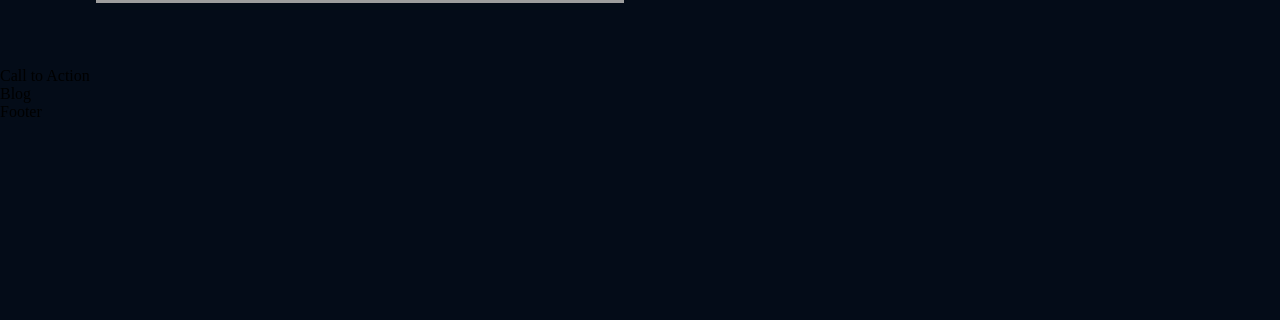
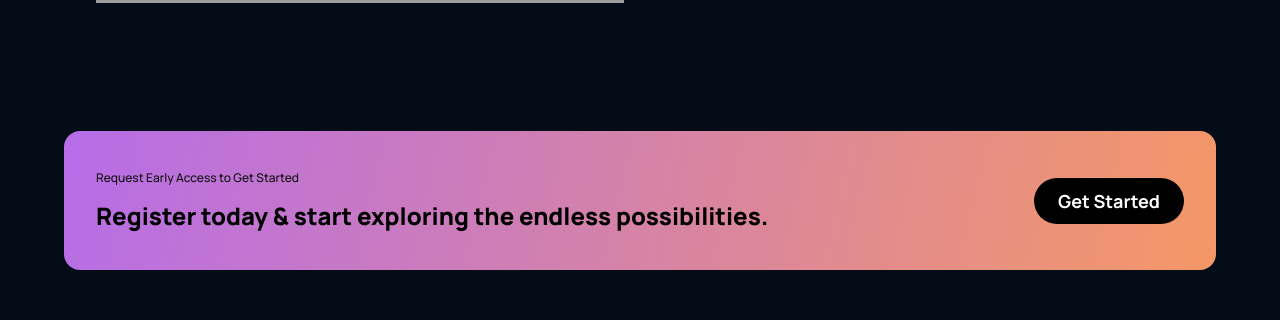
Before and after one commit to blondfro/react-responsive-ui, a React (Create React App) app: page / in a window 1280 px wide. Shown: the part 2720-3040 px from the top of the page. Before the commit the page ends 2841 px from the top, so only its background shows below. Built offline with nearby package versions, Linux system fonts and the light colour scheme; grey boxes are pictures that could not be loaded.

Commit message:
implemented the cta component.

```diff
--- a/src/components/cta/CTA.jsx
+++ b/src/components/cta/CTA.jsx
@@ -3,8 +3,18 @@
 
 function CTA() {
     return (
-        <div>
-            Call to Action
+        <div className="gpt3__cta">
+            <div className="gpt3__cta-content">
+                <p>
+                    Request Early Access to Get Started
+                </p>
+                <h3>
+                    Register today & start exploring the endless possibilities.
+                </h3>
+            </div>
+            <div className="gpt3__cta-btn">
+                <button type="button">Get Started</button>
+            </div>
         </div>
     )
 }
--- a/src/components/cta/cta.css
+++ b/src/components/cta/cta.css
@@ -0,0 +1,84 @@
+.gpt3__cta {
+    display: flex;
+    flex-direction: row;
+    justify-content: space-between;
+    align-items: center;
+
+    padding: 2rem;
+    margin: 4rem;
+    border-radius: 1rem;
+    background: var(--gradient-bar);
+}
+
+.gpt3__cta-content p {
+    font-family: var(--font-family);
+    font-style: normal;
+    font-weight: 500;
+    font-size: 12px;
+    line-height: 30px;
+    color: #0E0E0E;
+}
+
+.gpt3__cta-content h3 {
+    font-family: var(--font-family);
+    font-style: normal;
+    font-weight: 800;
+    font-size: 24px;
+    line-height: 45px;
+    color: #000000;
+}
+
+
+.gpt3__cta-btn {
+    display: flex;
+    justify-content: center;
+    align-items: center;
+
+    margin-left: 2rem;
+}
+
+.gpt3__cta-btn button{
+    font-family: var(--font-family);
+    font-style: normal;
+    font-weight: bold;
+    font-size: 18px;
+    line-height: 30px;
+    color: #FFFFFF;
+
+    background: #000000;
+    border-radius: 40px;
+
+    padding: 0.5rem 1rem;
+
+    border: none;
+    outline: none;
+    cursor: pointer;
+    min-width: 150px;
+}
+
+
+@media screen and (max-width: 650px) {
+    .gpt3__cta {
+        flex-direction: column;
+    }
+
+    .gpt3__cta-btn {
+        margin: 2rem 0 0;
+    }
+}
+
+@media screen and (max-width: 550px) {
+    .gpt3__cta {
+        margin: 4rem 2rem;
+    }
+
+    .gpt3__cta-content h3 {
+        font-size: 18px;
+        line-height: 32px;
+    }
+
+    .gpt3__cta-btn button {
+        font-size: 14px;
+        line-height: 28px;
+    }
+}
```
